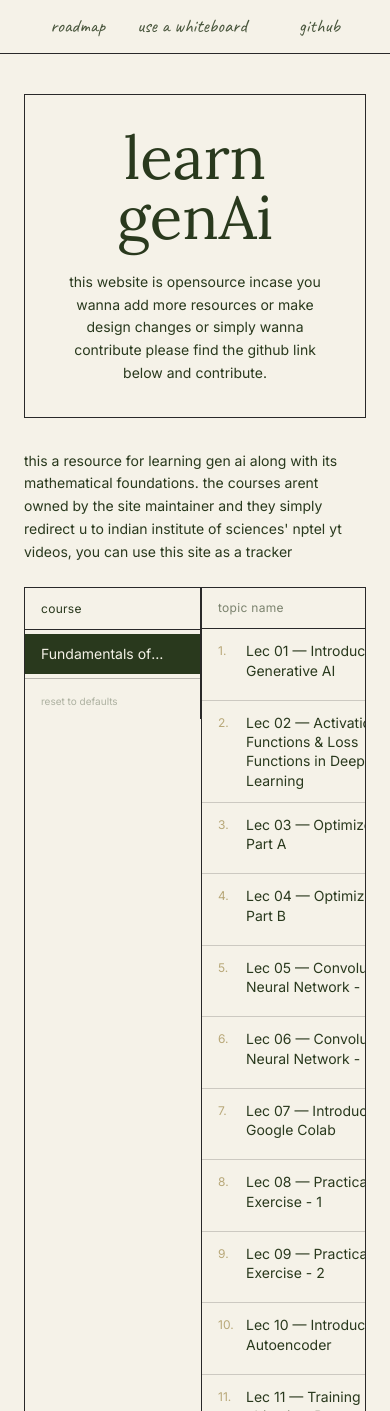
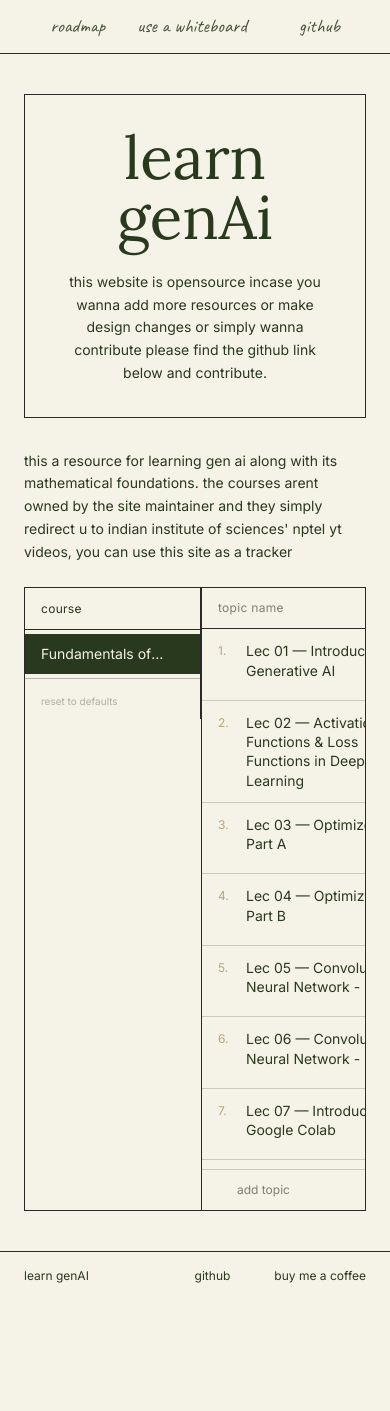
Before and after one commit to anshumancodes/learn-genai-website, a Next.js app: page / in a window 390 px wide. Shown: the top 1411 px of the page. After the commit the page ends 1300 px from the top, so only its background shows below. Built offline with nearby package versions, Linux system fonts and the light colour scheme; some icons are missing.

Commit message:
fix(learning-tracker): adjust layout and styling for responsiveness

```diff
--- a/src/components/learning-tracker.tsx
+++ b/src/components/learning-tracker.tsx
@@ -44,10 +44,10 @@ export default function LearningTracker({
         Learning Tracker
       </h2>
 
-      {/* Outer border — matches the big bordered box in the reference */}
-      <div className="border border-[#292929] flex" style={{ minHeight: "560px" }}>
-        {/* Sidebar — fixed width */}
-        <div className="w-44 shrink-0">
+      {/* Outer tracker */}
+      <div className="flex h-[calc(100vh-220px)] min-h-0 border border-[#292929]">
+        {/* Sidebar */}
+        <div className="w-44 shrink-0 min-h-0">
           <CourseSidebar
             courses={courses}
             selectedCourseId={selectedCourseId}
@@ -59,20 +59,31 @@ export default function LearningTracker({
           />
         </div>
 
-        {/* Topic table — fills remaining width */}
-        <div className="flex-1 flex flex-col min-w-0 border-l border-[#292929]">
+        {/* Topic table */}
+        <div className="flex min-h-0 min-w-0 flex-1 flex-col border-l border-[#292929]">
           {selectedCourse ? (
             <TopicTable
               course={selectedCourse}
-              onAddTopic={(t) => onAddTopic(selectedCourse.id, t)}
-              onUpdateTopic={(tid, patch) =>
-                onUpdateTopic(selectedCourse.id, tid, patch)
+              onAddTopic={(topic) =>
+                onAddTopic(selectedCourse.id, topic)
               }
-              onDeleteTopic={(tid) => onDeleteTopic(selectedCourse.id, tid)}
+              onUpdateTopic={(topicId, patch) =>
+                onUpdateTopic(
+                  selectedCourse.id,
+                  topicId,
+                  patch
+                )
+              }
+              onDeleteTopic={(topicId) =>
+                onDeleteTopic(
+                  selectedCourse.id,
+                  topicId
+                )
+              }
             />
           ) : (
-            <div className="flex items-center justify-center flex-1 p-10">
-              <p className="text-sm text-[#29391D]/40 font-body">
+            <div className="flex min-h-0 flex-1 items-center justify-center p-10">
+              <p className="font-body text-sm text-[#29391D]/40">
                 select a course from the sidebar.
               </p>
             </div>
```
